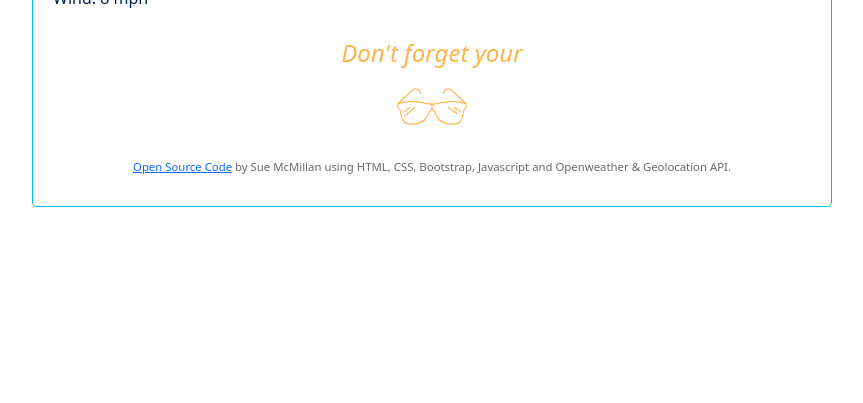
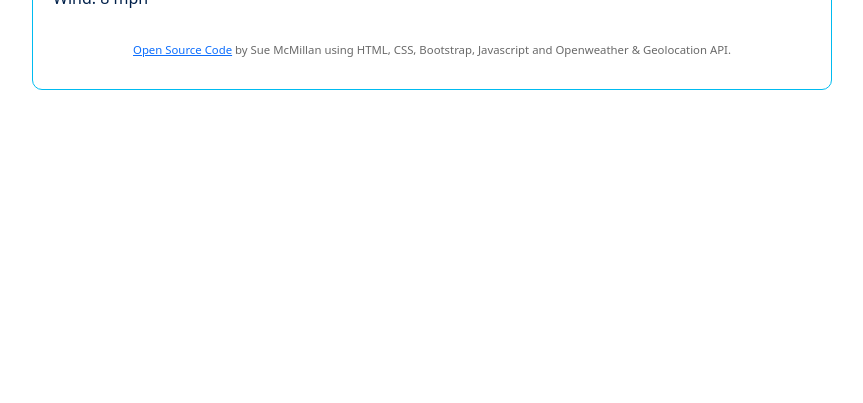
Before and after one commit to Strumhum/weather-app, a plain HTML site: page index.html in a window 1280 px wide. Shown: the part 397-800 px from the top of the page, without its empty margins (208-1071 px from the left). Drawn offline with nearby package versions, Linux system fonts and the light colour scheme; no server answers; files whose address does not match are found by name.

Commit message:
Removed "don't forget your" message

```diff
--- a/index.html
+++ b/index.html
@@ -77,12 +77,6 @@
         </div>
       </div>
       <div class="weather-forecast" id="forecast"></div>
-      <div class="message">
-        <span>
-          <p>Don't forget your</p>
-          <i class="icon-wi_sunglasses" alt="sunglasses"></i>
-        </span>
-      </div>
       <div class="coded-by">
         <small>
           <a
--- a/src/script.js
+++ b/src/script.js
@@ -127,7 +127,6 @@ function getForecastIconClass(dailyWeather) {
   } else {
     return "icon-wi_mostly-sunny"; // Return mostly sunny icon if the weather condition is not recognized
   }
-  console.log(dailyWeather);
 }
 
 function getForecast(coordinates) {
--- a/src/styles.css
+++ b/src/styles.css
@@ -144,7 +144,7 @@ h4 {
   padding: 30px 20px;
   max-width: 800px;
   border: 1px solid #00bbf0;
-  border-radius: 5px;
+  border-radius: 10px;
 }
 .btn {
   background: #00bbf0;
@@ -212,18 +212,8 @@ h4 {
 .day {
   text-align: center;
 }
-.message {
-  text-align: center;
-  padding: 25px 0 0 0;
-  font-size: 24px;
-  font-style: italic;
-  color: #fdb44b;
-}
-.message p {
-  color: #fdb44b;
-}
 .coded-by {
-  padding-top: 10px;
+  padding-top: 30px;
   text-align: center;
   font-size: 13px;
   color: dimgray;
```
